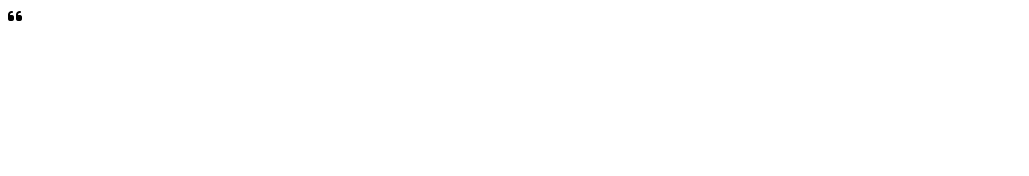
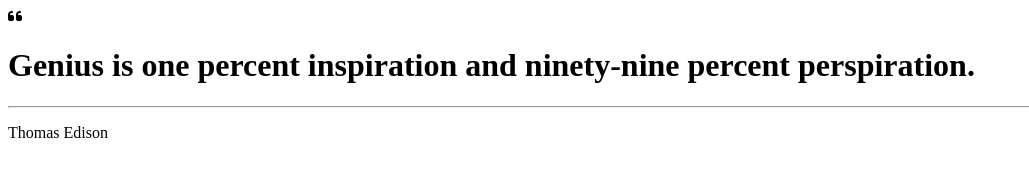
Before and after one commit to MwitaBrian/random-quote-generator, a plain HTML site: page index.html in a window 1280 px wide. Shown: the whole page, without its empty margins (0-1029 px from the left). Drawn offline with Linux system fonts and the light colour scheme.

Commit message:
Add a quote and author as html content

```diff
--- a/index.html
+++ b/index.html
@@ -11,6 +11,9 @@
 <body>
   <div class="container">
     <i class="fa-solid fa-quote-left"></i>
+    <h1 class="quote">Genius is one percent inspiration and ninety-nine percent perspiration.</h1>
+    <hr>
+    <p class="author">Thomas Edison</p>
 
   </div>
 
```
